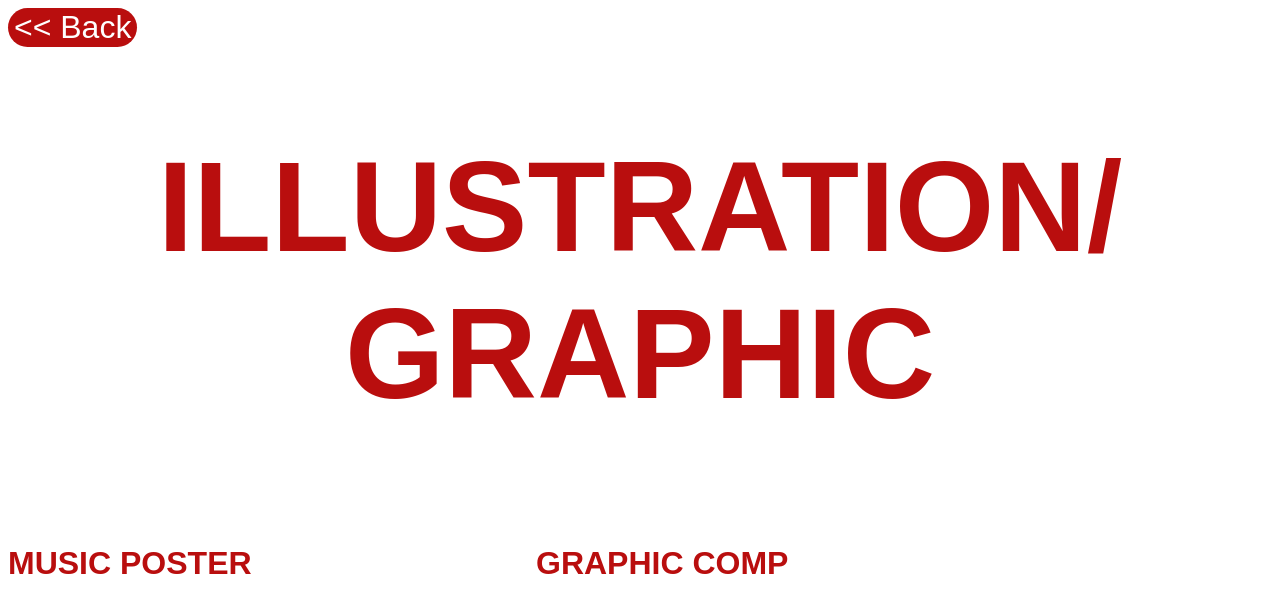
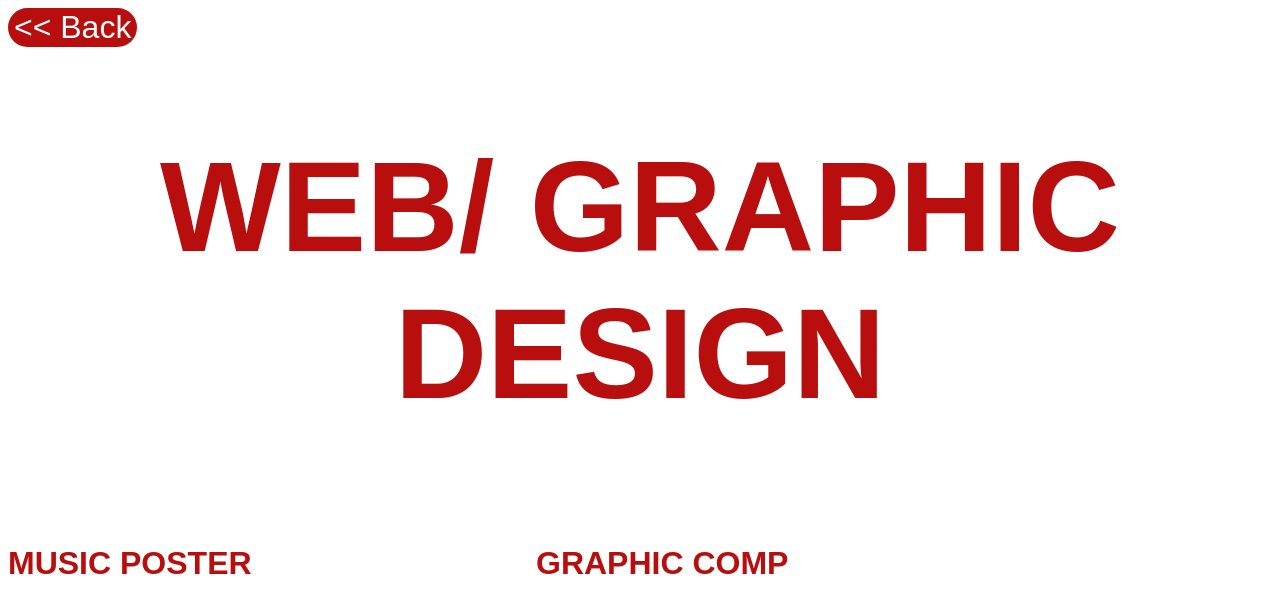
Before and after one commit to faunhub/landing-page, a plain HTML site: page graphics.html in a window 1280 px wide. Shown: the top 592 px of the page. Drawn offline with Linux system fonts and the light colour scheme; a web font is replaced by a local one.

Commit message:
changed h1

```diff
--- a/graphics.html
+++ b/graphics.html
@@ -10,7 +10,7 @@
     <form>
         <input class ="home" type="button" value="<< Back" onclick="history.back()">
     </form>
-    <h1>Illustration/ Graphic</h1>
+    <h1>Web/ Graphic Design</h1>
     <div class="content">
         <div class="icon">
             <figcaption><h3>Music Poster</h3></figcaption>
```
